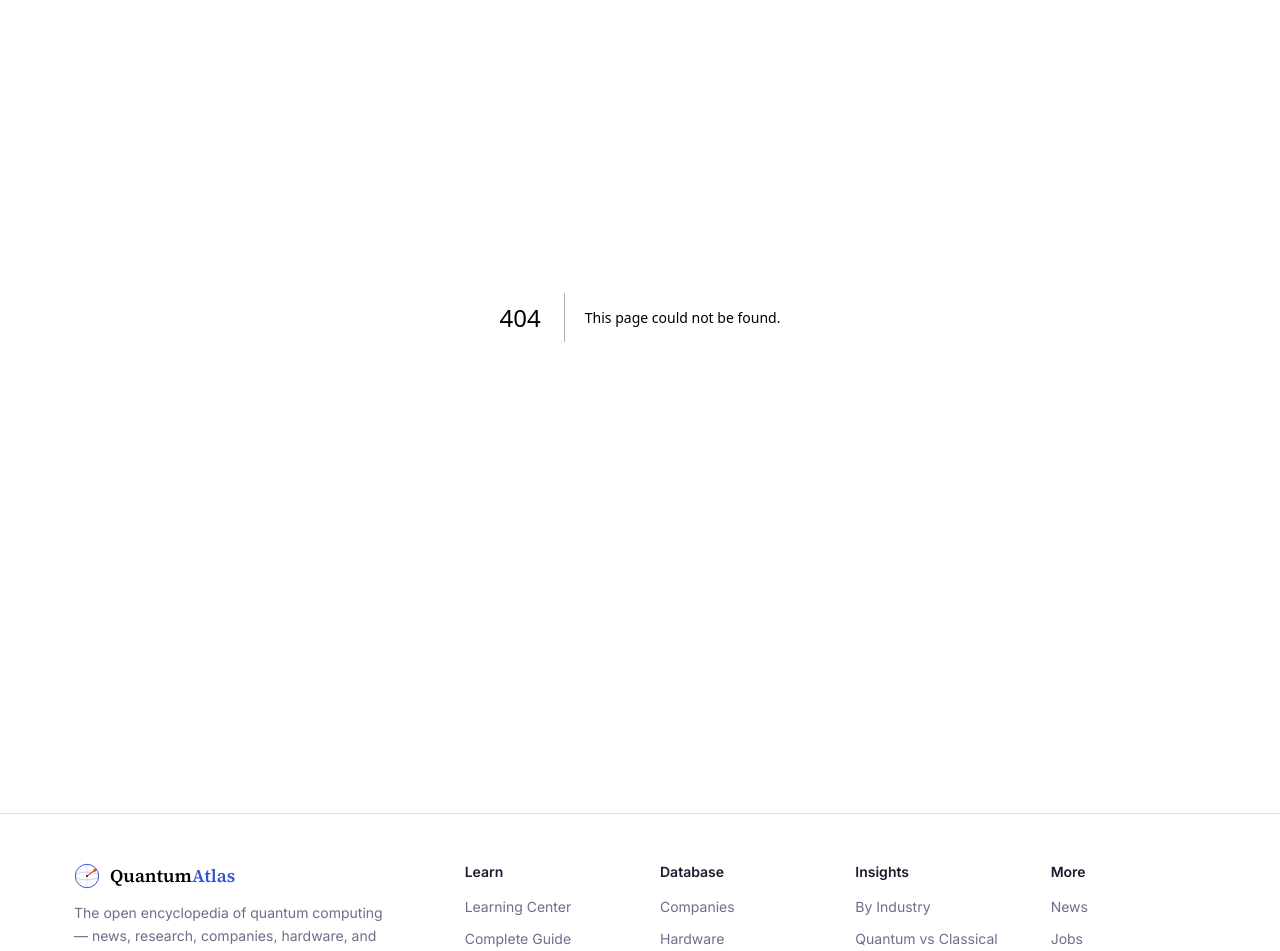
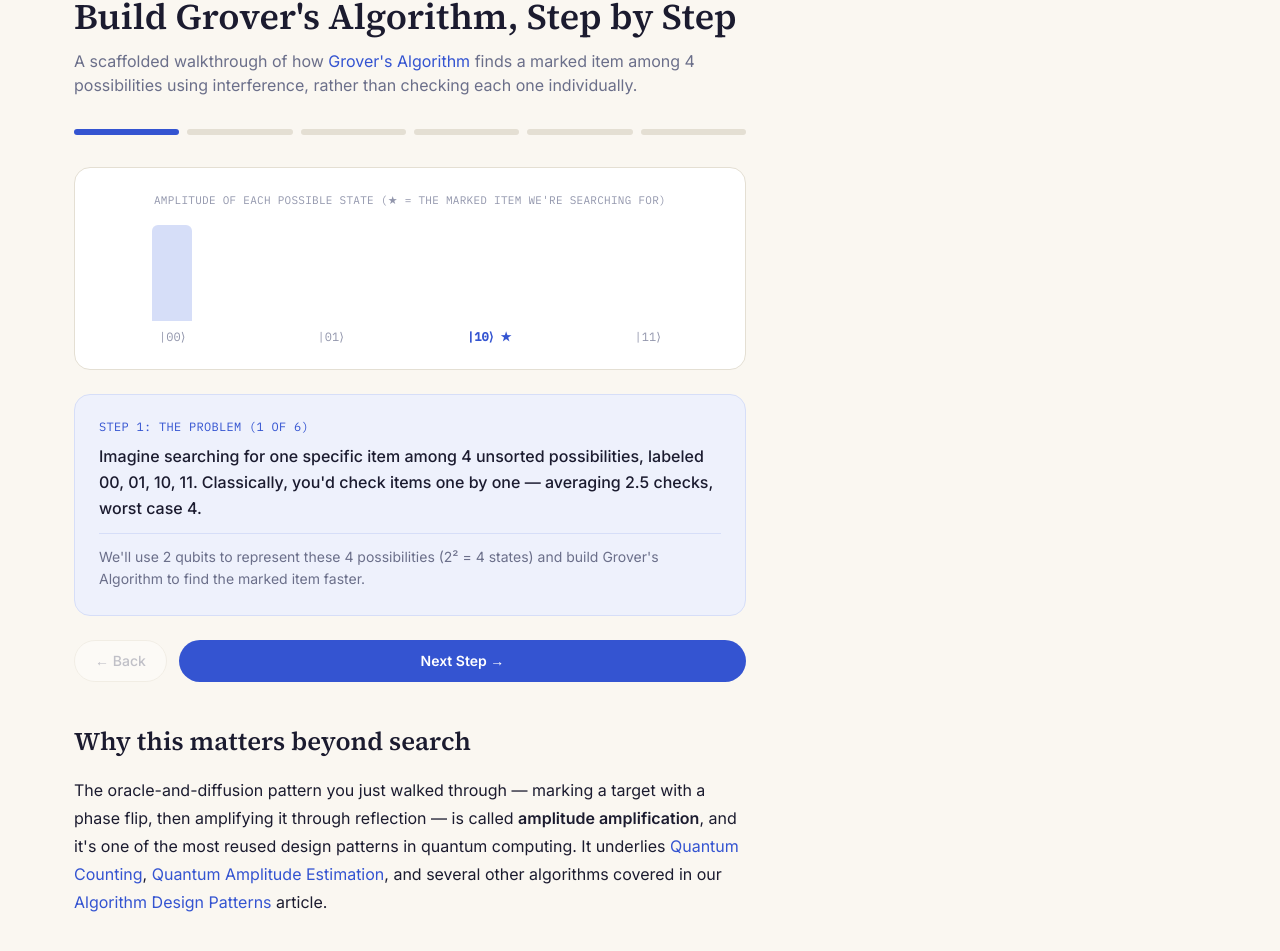
Before and after one commit to goalandpriority-ui/quantum-atlas, a Next.js app: page /grovers-builder in a window 1280 px wide. Before the commit this address had no page. Shown: the part 154-1105 px from the top of the page. Built offline with nearby package versions, Linux system fonts and the light colour scheme.

Commit message:
Create page.tsx

```diff
--- /dev/null
+++ b/app/grovers-builder/page.tsx
@@ -0,0 +1,227 @@
+"use client";
+
+import { useState } from "react";
+import Link from "next/link";
+
+type Step = {
+  title: string;
+  instruction: string;
+  explanation: string;
+  visual: "init" | "superposition" | "oracle" | "diffusion" | "repeat" | "measure";
+};
+
+const steps: Step[] = [
+  {
+    title: "Step 1: The problem",
+    instruction:
+      "Imagine searching for one specific item among 4 unsorted possibilities, labeled 00, 01, 10, 11. Classically, you'd check items one by one — averaging 2.5 checks, worst case 4.",
+    explanation:
+      "We'll use 2 qubits to represent these 4 possibilities (2² = 4 states) and build Grover's Algorithm to find the marked item faster.",
+    visual: "init",
+  },
+  {
+    title: "Step 2: Create equal superposition",
+    instruction:
+      "Apply a Hadamard gate to each of the 2 qubits. This puts the system into an equal superposition of all 4 possible states — each with 25% measurement probability.",
+    explanation:
+      "This is the 'explore everywhere at once' starting point. Every possibility now has exactly the same amplitude — there's no bias toward any answer yet.",
+    visual: "superposition",
+  },
+  {
+    title: "Step 3: Apply the oracle",
+    instruction:
+      "The 'oracle' is a special gate that flips the sign (phase) of the amplitude for the marked item — let's say item '10' is what we're searching for — while leaving all other amplitudes unchanged.",
+    explanation:
+      "Crucially, this doesn't change any measurement probabilities yet (phase flips are invisible to direct measurement) — but it sets up the interference effect in the next step.",
+    visual: "oracle",
+  },
+  {
+    title: "Step 4: Apply the diffusion operator",
+    instruction:
+      "Apply the 'diffusion operator' — a reflection around the average amplitude. This is the clever part: because '10' now has a flipped (negative) phase, this reflection amplifies its probability while shrinking the others.",
+    explanation:
+      "This is quantum interference in action: the marked item's amplitude grows constructively, while the unmarked items' amplitudes shrink through destructive interference.",
+    visual: "diffusion",
+  },
+  {
+    title: "Step 5: Repeat (if needed)",
+    instruction:
+      "For N=4 possibilities, one round of oracle + diffusion is actually enough to make the answer highly likely. For larger search spaces, you'd repeat this oracle+diffusion cycle approximately √N times.",
+    explanation:
+      "This repetition count is exactly where Grover's quadratic speedup comes from — needing only √N rounds instead of N individual checks.",
+    visual: "repeat",
+  },
+  {
+    title: "Step 6: Measure",
+    instruction:
+      "Measure both qubits. With high probability, you'll get '10' — the marked item — even though you never directly checked each item one by one.",
+    explanation:
+      "For N=4, this single round gives 100% theoretical probability of success — a dramatic illustration of how interference, not brute-force checking, found the answer.",
+    visual: "measure",
+  },
+];
+
+function StateVisual({ visual }: { visual: Step["visual"] }) {
+  const states = ["00", "01", "10", "11"];
+  const amplitudes: Record<Step["visual"], number[]> = {
+    init: [1, 0, 0, 0],
+    superposition: [0.5, 0.5, 0.5, 0.5],
+    oracle: [0.5, 0.5, -0.5, 0.5],
+    diffusion: [0.1, 0.1, 0.95, 0.1],
+    repeat: [0.05, 0.05, 0.98, 0.05],
+    measure: [0, 0, 1, 0],
+  };
+  const amps = amplitudes[visual];
+  const markedIndex = 2; // "10"
+
+  return (
+    <div className="grid grid-cols-4 gap-3">
+      {states.map((s, i) => {
+        const amp = amps[i];
+        const isMarked = i === markedIndex;
+        const height = Math.abs(amp) * 100;
+        const isNegative = amp < 0;
+        return (
+          <div key={s} className="flex flex-col items-center">
+            <div className="h-24 w-full flex items-end justify-center mb-2 relative">
+              <div
+                className={`w-10 rounded-t-md transition-all duration-500 ${
+                  isNegative
+                    ? "bg-collapse border-2 border-collapse-50"
+                    : isMarked && (visual === "diffusion" || visual === "repeat" || visual === "measure")
+                    ? "bg-quantum"
+                    : "bg-quantum-100"
+                }`}
+                style={{ height: `${height}%` }}
+              />
+              {isNegative && (
+                <span className="absolute -top-5 text-xs text-collapse font-mono">−</span>
+              )}
+            </div>
+            <span className={`font-mono text-xs ${isMarked ? "text-quantum font-bold" : "text-ink-soft"}`}>
+              |{s}⟩{isMarked ? " ★" : ""}
+            </span>
+          </div>
+        );
+      })}
+    </div>
+  );
+}
+
+export default function GroversBuilderPage() {
+  const [step, setStep] = useState(0);
+
+  const next = () => setStep((s) => Math.min(s + 1, steps.length - 1));
+  const prev = () => setStep((s) => Math.max(s - 1, 0));
+  const reset = () => setStep(0);
+
+  const current = steps[step];
+
+  return (
+    <div className="max-w-content mx-auto px-6 py-14">
+      <p className="font-mono text-xs uppercase tracking-widest text-quantum mb-2">
+        Guided Build
+      </p>
+      <h1 className="font-serif text-3xl md:text-4xl font-semibold text-ink mb-3">
+        Build Grover's Algorithm, Step by Step
+      </h1>
+      <p className="text-ink-muted max-w-2xl mb-8">
+        A scaffolded walkthrough of how{" "}
+        <Link href="/algorithms/grovers-algorithm" className="text-quantum hover:underline">
+          Grover's Algorithm
+        </Link>{" "}
+        finds a marked item among 4 possibilities using interference,
+        rather than checking each one individually.
+      </p>
+
+      {/* Progress bar */}
+      <div className="flex items-center gap-2 mb-8 max-w-2xl">
+        {steps.map((_, i) => (
+          <div
+            key={i}
+            className={`h-1.5 flex-1 rounded-full transition-colors ${i <= step ? "bg-quantum" : "bg-line"}`}
+          />
+        ))}
+      </div>
+
+      <div className="max-w-2xl">
+        {/* State visualization */}
+        <div className="rounded-2xl border border-line bg-surface p-6 mb-6">
+          <p className="font-mono text-[11px] uppercase tracking-wide text-ink-soft mb-4 text-center">
+            Amplitude of each possible state (★ = the marked item we're searching for)
+          </p>
+          <StateVisual visual={current.visual} />
+        </div>
+
+        {/* Step content */}
+        <div className="rounded-2xl bg-quantum-50 border border-quantum-100 p-6 mb-6">
+          <p className="font-mono text-xs uppercase tracking-wide text-quantum mb-2">
+            {current.title} ({step + 1} of {steps.length})
+          </p>
+          <p className="text-ink font-medium mb-3 leading-relaxed">{current.instruction}</p>
+          <p className="text-sm text-ink-muted leading-relaxed border-t border-quantum-100 pt-3">
+            {current.explanation}
+          </p>
+        </div>
+
+        {/* Controls */}
+        <div className="flex gap-3">
+          <button
+            onClick={prev}
+            disabled={step === 0}
+            className="rounded-full border border-line bg-surface px-5 py-2.5 text-sm font-medium text-ink-muted hover:border-quantum hover:text-quantum transition-colors disabled:opacity-40 disabled:cursor-not-allowed"
+          >
+            ← Back
+          </button>
+          <button
+            onClick={next}
+            disabled={step === steps.length - 1}
+            className="flex-1 rounded-full bg-quantum text-white py-2.5 text-sm font-semibold hover:bg-quantum-700 transition-colors disabled:opacity-40 disabled:cursor-not-allowed"
+          >
+            {step === steps.length - 1 ? "Complete!" : "Next Step →"}
+          </button>
+          {step === steps.length - 1 && (
+            <button
+              onClick={reset}
+              className="rounded-full border border-line bg-surface px-5 py-2.5 text-sm font-medium text-ink-muted hover:border-collapse hover:text-collapse transition-colors"
+            >
+              Restart
+            </button>
+          )}
+        </div>
+      </div>
+
+      <div className="prose-quantum max-w-2xl mt-10">
+        <h2>Why this matters beyond search</h2>
+        <p>
+          The oracle-and-diffusion pattern you just walked through —
+          marking a target with a phase flip, then amplifying it through
+          reflection — is called{" "}
+          <strong>amplitude amplification</strong>, and it's one of the
+          most reused design patterns in quantum computing. It underlies{" "}
+          <Link href="/algorithms/quantum-counting" className="text-quantum hover:underline">
+            Quantum Counting
+          </Link>
+          ,{" "}
+          <Link href="/algorithms/quantum-amplitude-estimation" className="text-quantum hover:underline">
+            Quantum Amplitude Estimation
+          </Link>
+          , and several other algorithms covered in our{" "}
+          <Link href="/learn/quantum-algorithm-design-patterns" className="text-quantum hover:underline">
+            Algorithm Design Patterns
+          </Link>{" "}
+          article.
+        </p>
+      </div>
+
+      <div className="mt-10 rounded-2xl bg-quantum-50 border border-quantum-100 p-8 max-w-2xl">
+        <p className="font-mono text-xs uppercase tracking-widest text-quantum mb-2">Go deeper</p>
+        <div className="flex flex-col gap-2 text-sm">
+          <Link href="/algorithms/grovers-algorithm" className="text-quantum hover:underline">→ Grover's Algorithm full entry</Link>
+          <Link href="/circuit-builder" className="text-quantum hover:underline">→ Try building it yourself in the Circuit Builder</Link>
+          <Link href="/learn/quantum-algorithm-design-patterns" className="text-quantum hover:underline">→ Algorithm Design Patterns</Link>
+        </div>
+      </div>
+    </div>
+  );
+          }
```
